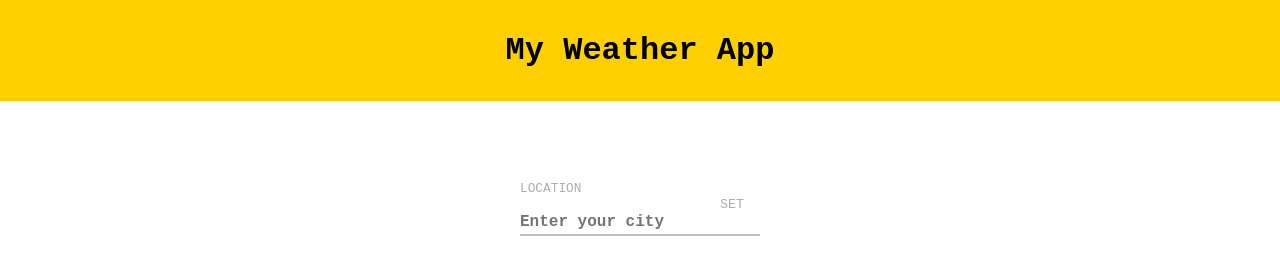
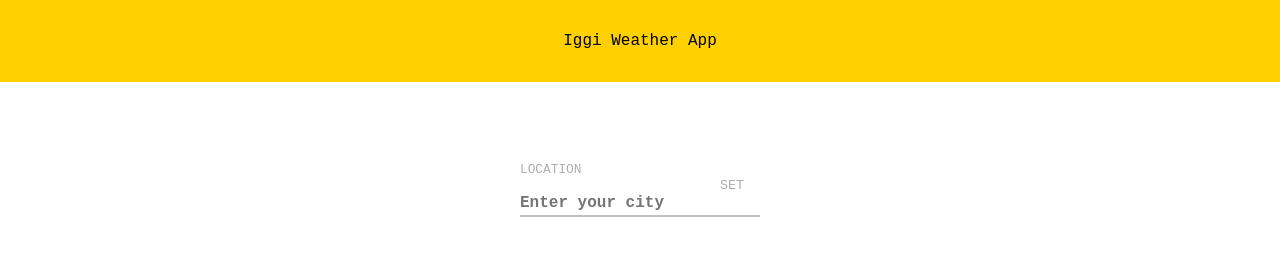
Before and after one commit to Taiywo/Weather-App, a plain HTML site: page index.html in a window 1280 px wide. Shown: the top 262 px of the page. Drawn offline with Linux system fonts and the light colour scheme.

Commit message:
rename both title and header name

```diff
--- a/index.html
+++ b/index.html
@@ -5,10 +5,10 @@
     <meta http-equiv="X-UA-Compatible" content="IE=edge" />
     <meta name="viewport" content="width=device-width, initial-scale=1.0" />
     <link rel="stylesheet" href="style.css" />
-    <title>Document</title>
+    <title>Iggi Weather</title>
   </head>
   <body>
-    <header class="header"><h1>My Weather App</h1></header>
+    <header class="header">Iggi Weather App</h1></header>
     <main>
       <div id="user">
         <p class="loc-text">LOCATION</p>
```
